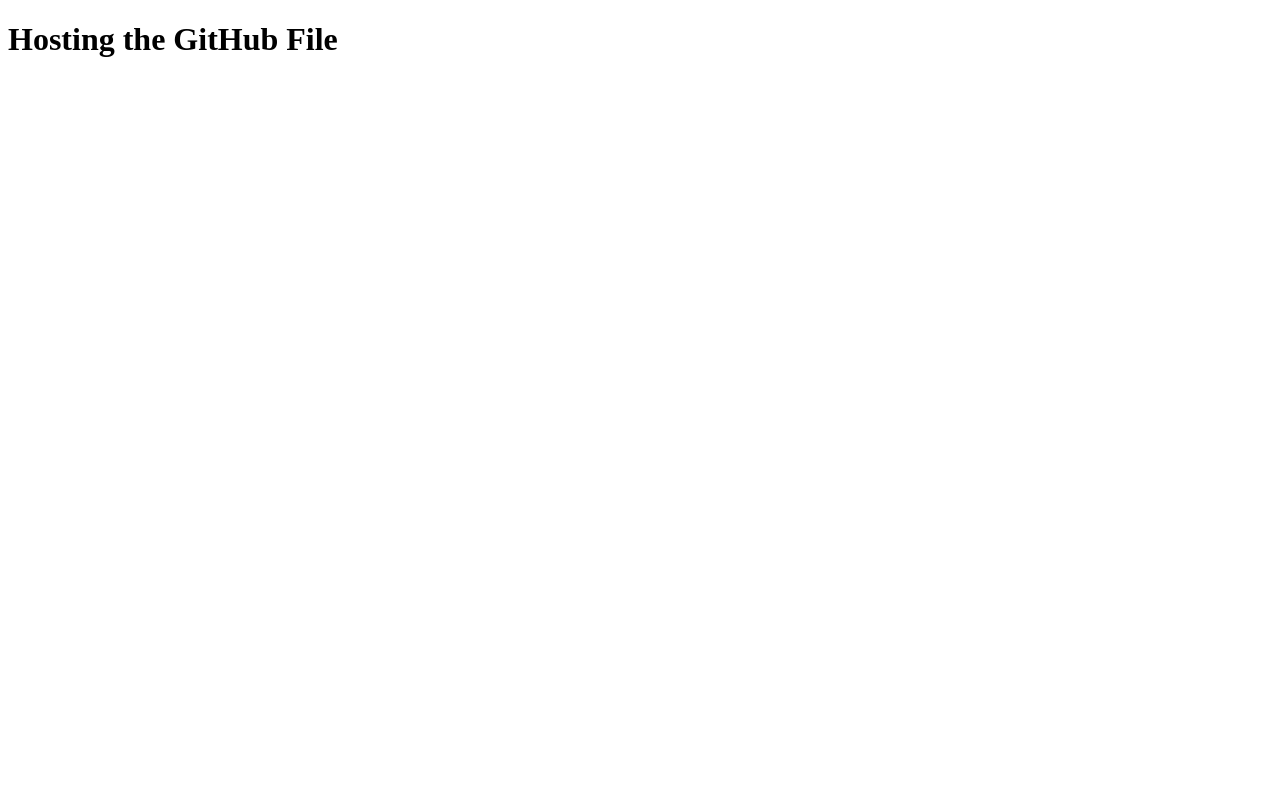
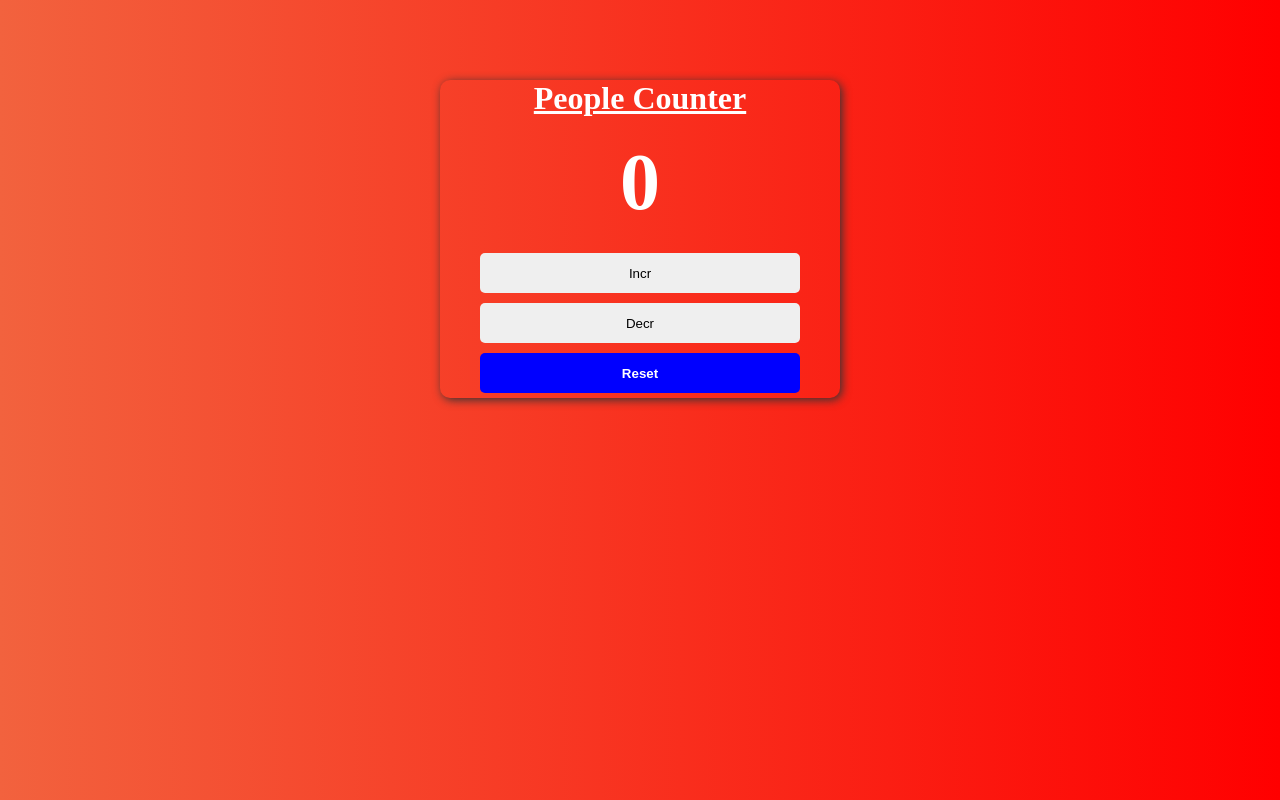
Before and after one commit to devansh0331/PeopleCounter, a plain HTML site: page index.html in a window 1280 px wide. Drawn offline with Linux system fonts and the light colour scheme.

Commit message:
mycommit

```diff
--- a/index.html
+++ b/index.html
@@ -5,8 +5,22 @@
     <meta http-equiv="X-UA-Compatible" content="IE=edge">
     <meta name="viewport" content="width=device-width, initial-scale=1.0">
     <title>GitHub Hosting</title>
+    <link rel="stylesheet" href="style.css">
 </head>
 <body>
-    <h1>Hosting the GitHub File</h1>
+    <div class="container">
+
+
+            <h1><u>People Counter</u></h1>
+            <h1 id="count">0</h1>
+
+            <button class="btn" onclick="handleIncr()">Incr</button>
+            <button class="btn" onclick="handleDecr()">Decr</button>
+            <button class="btn" id="reset" onclick="handleReset()">Reset</button>
+
+
+    </div>
+
+    <script src="script.js"></script>
 </body>
 </html>
--- /dev/null
+++ b/script.js
@@ -0,0 +1,27 @@
+let count = 0
+let val = document.getElementById("count")
+
+function handleIncr(){
+    count =count + 1
+    val.innerText =  count
+    console.log("Clicked")
+}
+function handleDecr(){
+
+
+    if(count == 0){
+        val.innerText = count
+
+    }
+
+    else{
+
+        count =count - 1
+        val.innerText = " " + count
+        console.log("Clicked")
+    }
+}
+function handleReset(){
+    count = 0
+    val.innerHTML = count
+}
--- /dev/null
+++ b/style.css
@@ -0,0 +1,54 @@
+*{
+    margin: 0;
+    padding: 0;
+}
+
+body{
+    background-image: linear-gradient(to right, rgb(242, 98, 62) , rgb(255, 0, 0));
+    color:   rgba(red, green, blue, 0.5);
+    color: white;
+
+}
+
+.container{
+    text-align: center   ;
+    width: 400px;
+    margin: 80px auto;
+    height: inherit;
+    box-shadow: 10px 10px;
+
+    box-shadow: 2px 2px 10px  #333;
+    border-radius: 10px;
+}
+
+#count{
+    margin: 20px;
+    font-size:5rem;
+
+}
+
+.btn{
+    height: 2.5rem;
+    width: 5rem;
+    border: none;
+    border-radius: 5px;
+    margin: 0 5px;
+    width: 80%;
+    margin: 5px;
+}
+
+#reset{
+    background-color: blue;
+    color: white;
+    font-weight: bold;
+}
+
+.btn:hover{
+    cursor: pointer;
+    background-color: rgb(238, 132, 132);
+
+}
+
+#reset:hover{
+    background-color: rgb(74, 74, 250);
+}
```
